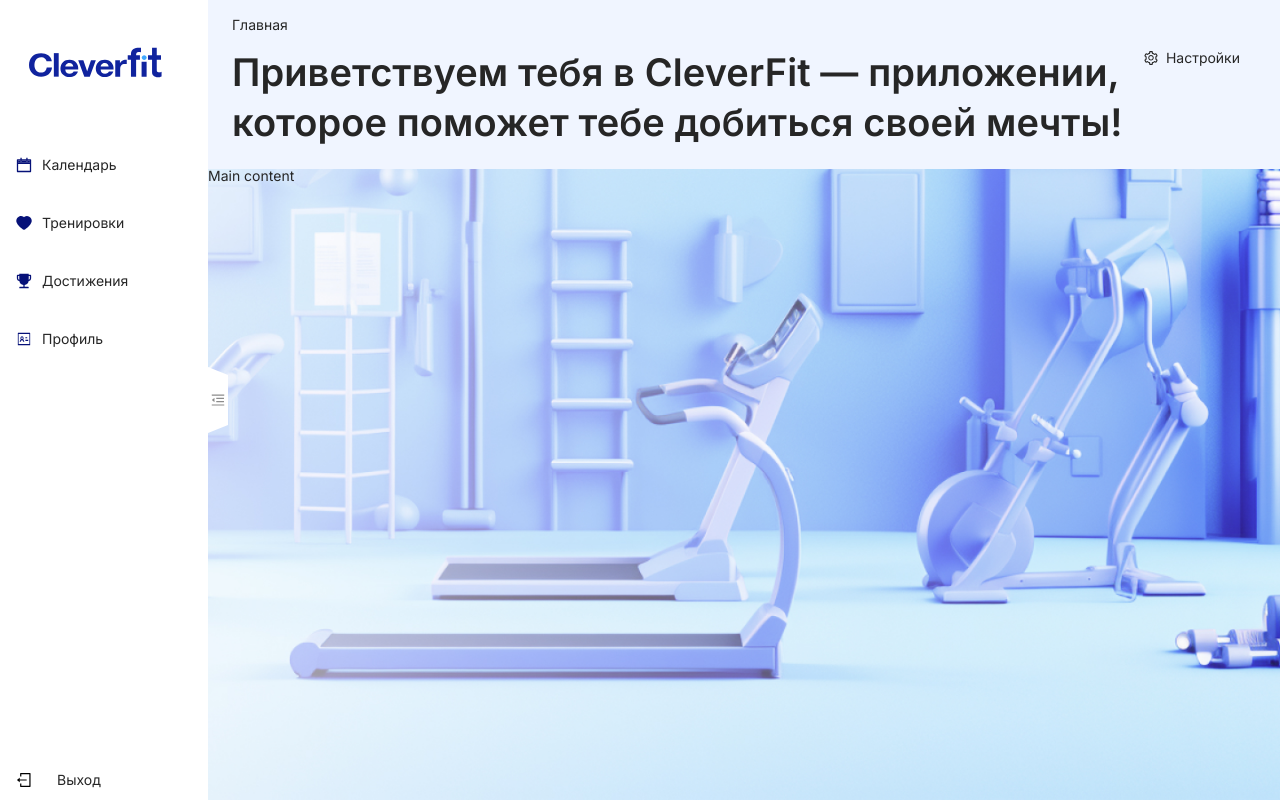
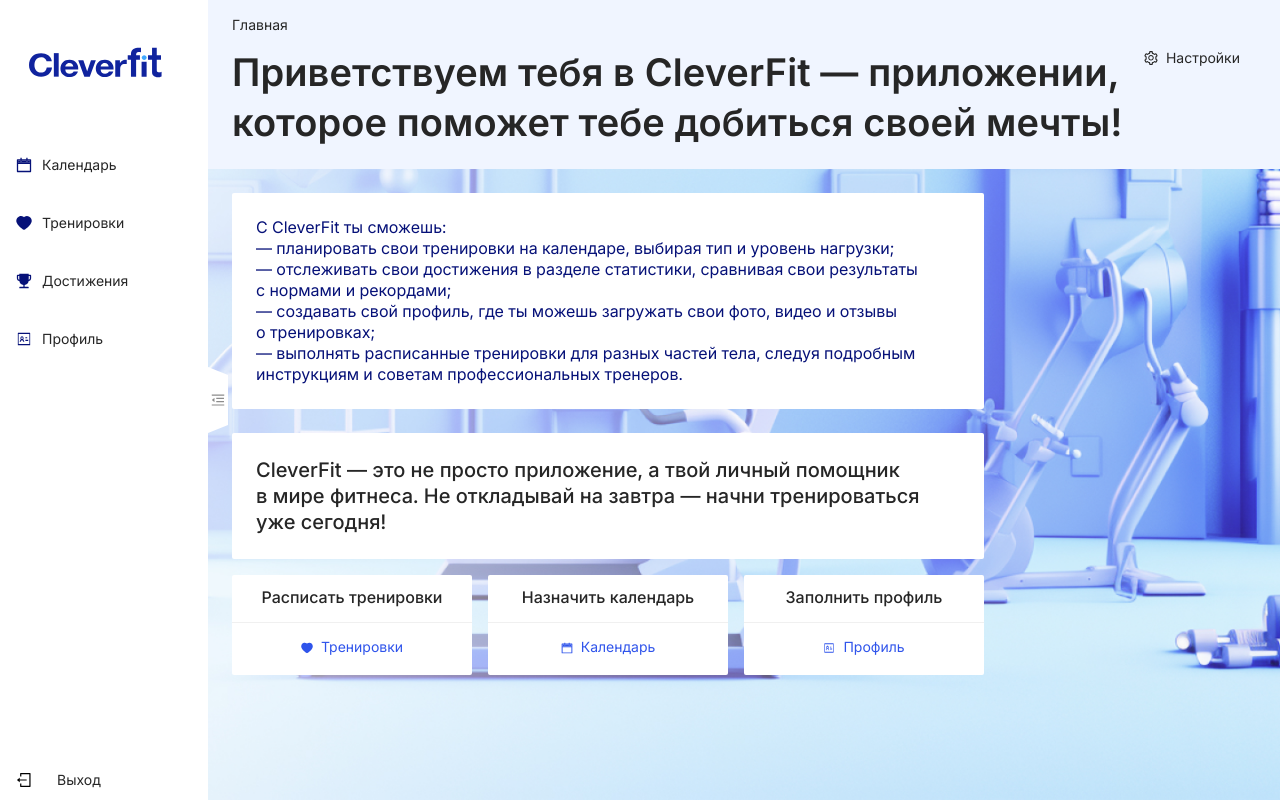
Before and after one commit to solum-the-creator/fitness-app, a React (Vite) app: page /#/ in a window 1280 px wide. Built offline with nearby package versions, Linux system fonts and the light colour scheme.

Commit message:
feat: add action cards

```diff
--- a/src/components/sidebar/sidebar.module.scss
+++ b/src/components/sidebar/sidebar.module.scss
@@ -71,6 +71,7 @@
 
   .toggle_container {
       position: absolute;
+      z-index: 10;
       top: 50%;
       right: 0;
       transform: translateY(-50%) translateX(100%);
@@ -109,7 +110,7 @@
     width: 0;
     height: 0;
 
-    z-index: -1;
+
 
     .trapezoid {
       border-bottom: 8px solid transparent;
--- a/src/index.css
+++ b/src/index.css
@@ -94,7 +94,7 @@
 body {
 	font-family: var(--font-family);
 	color: var(--character-light-title-85);
-	font-size: 14px;
+	font-size: 16px;
 	display: flex;
 	flex-direction: column;
 	align-items: center;
@@ -145,3 +145,7 @@ h5 {
 	height: 100%;
 	width: 100%;
 }
+
+p {
+	font-size: 16px;
+}
--- a/src/pages/main-page/main-page.module.scss
+++ b/src/pages/main-page/main-page.module.scss
@@ -8,4 +8,52 @@
 
 .main_container {
   background-color: transparent;
+
+
+  .main_content {
+    padding: 24px 24px 42px;
+
+    .grid_container {
+      max-width: 752px;
+      background-color: transparent;
+
+      :global {
+        .ant-card {
+          border: none;
+
+          .ant-card-head {
+            margin-bottom: -4px;
+
+            .ant-card-head-title {
+              padding: 12px 0;
+              line-height: 130%;
+              color: var(--character-light-title-85);
+            }
+          }
+
+        }
+
+
+      }
+
+      .card_actions {
+        font-weight: 400;
+        color: var(--primary-light-9);
+        line-height: 150%;
+      }
+
+      .card_description {
+        font-weight: 500;
+        color: var(--character-light-title-85);
+        font-size: 20px;
+        line-height: 130%;
+      }
+
+      .card_button {
+        color: var(--primary-light-6);
+      }
+    }
+
+
+  }
 }
--- a/src/pages/main-page/main-page.tsx
+++ b/src/pages/main-page/main-page.tsx
@@ -1,11 +1,12 @@
 import 'antd/dist/antd.css';
 import React from 'react';
 
-import { Layout } from 'antd';
+import { Button, Card, Col, Layout, Row } from 'antd';
 import { Sidebar } from '@components/sidebar';
 import { Header } from '@components/header';
 
 import styles from './main-page.module.scss';
+import { CalendarTwoTone, HeartFilled, IdcardOutlined } from '@ant-design/icons';
 
 const { Content } = Layout;
 
@@ -16,7 +17,119 @@ export const MainPage: React.FC = () => {
 
             <Layout className={styles.main_container}>
                 <Header />
-                <Content>Main content</Content>
+                <Content className={styles.main_content}>
+                    <Layout className={styles.grid_container}>
+                        <Row gutter={[16, 24]}>
+                            <Col span={24}>
+                                <Card className={styles.card_actions}>
+                                    <p>
+                                        С&nbsp;CleverFit ты&nbsp;сможешь:
+                                        <br />— планировать свои тренировки на&nbsp;календаре,
+                                        выбирая тип и&nbsp;уровень нагрузки;
+                                        <br />— отслеживать свои достижения в&nbsp;разделе
+                                        статистики, сравнивая свои результаты с&nbsp;нормами
+                                        и&nbsp;рекордами;
+                                        <br />— создавать свой профиль, где ты&nbsp;можешь загружать
+                                        свои фото, видео и&nbsp;отзывы о&nbsp;тренировках;
+                                        <br />— выполнять расписанные тренировки для разных частей
+                                        тела, следуя подробным инструкциям и&nbsp;советам
+                                        профессиональных тренеров.
+                                    </p>
+                                </Card>
+                            </Col>
+                            <Col span={24}>
+                                <Row gutter={[16, 16]}>
+                                    <Col xs={24} span={24}>
+                                        <Card bordered={false}>
+                                            <p className={styles.card_description}>
+                                                CleverFit&nbsp;— это не&nbsp;просто приложение,
+                                                а&nbsp;твой личный помощник в&nbsp;мире фитнеса.
+                                                Не&nbsp;откладывай на&nbsp;завтра&nbsp;— начни
+                                                тренироваться уже сегодня!
+                                            </p>
+                                        </Card>
+                                    </Col>
+                                    <Col xs={24} sm={8} span={8}>
+                                        <Card
+                                            title='Расписать тренировки'
+                                            bordered={false}
+                                            bodyStyle={{
+                                                padding: '12px 0',
+                                            }}
+                                            headStyle={{
+                                                textAlign: 'center',
+                                            }}
+                                        >
+                                            <Button
+                                                type='link'
+                                                icon={<HeartFilled style={{ fontSize: '12px' }} />}
+                                                block
+                                                className={styles.card_button}
+                                            >
+                                                Тренировки
+                                            </Button>
+                                        </Card>
+                                    </Col>
+                                    <Col xs={24} sm={8} span={8}>
+                                        <Card
+                                            title='Назначить календарь'
+                                            bordered={false}
+                                            bodyStyle={{
+                                                padding: '12px 0',
+                                            }}
+                                            headStyle={{
+                                                textAlign: 'center',
+                                            }}
+                                        >
+                                            <Button
+                                                type='link'
+                                                icon={
+                                                    <CalendarTwoTone
+                                                        twoToneColor={['#2F54EB', '#2F54EB']}
+                                                        style={{ fontSize: '12px' }}
+                                                    />
+                                                }
+                                                block
+                                                className={styles.card_button}
+                                            >
+                                                Календарь
+                                            </Button>
+                                        </Card>
+                                    </Col>
+                                    <Col xs={24} sm={8} span={8}>
+                                        <Card
+                                            title='Заполнить профиль'
+                                            bordered={false}
+                                            bodyStyle={{
+                                                padding: '12px 0',
+                                            }}
+                                            headStyle={{
+                                                textAlign: 'center',
+                                            }}
+                                        >
+                                            <Button
+                                                type='link'
+                                                icon={
+                                                    <IdcardOutlined
+                                                        style={{
+                                                            color: '#2F54EB',
+                                                            fontSize: '12px',
+                                                            transform: 'scaleX(0.8)',
+                                                        }}
+                                                    />
+                                                }
+                                                block
+                                                className={styles.card_button}
+                                            >
+                                                Профиль
+                                            </Button>
+                                        </Card>
+                                    </Col>
+                                </Row>
+                            </Col>
+                        </Row>
+                    </Layout>
+                </Content>
             </Layout>
         </Layout>
     );
```
